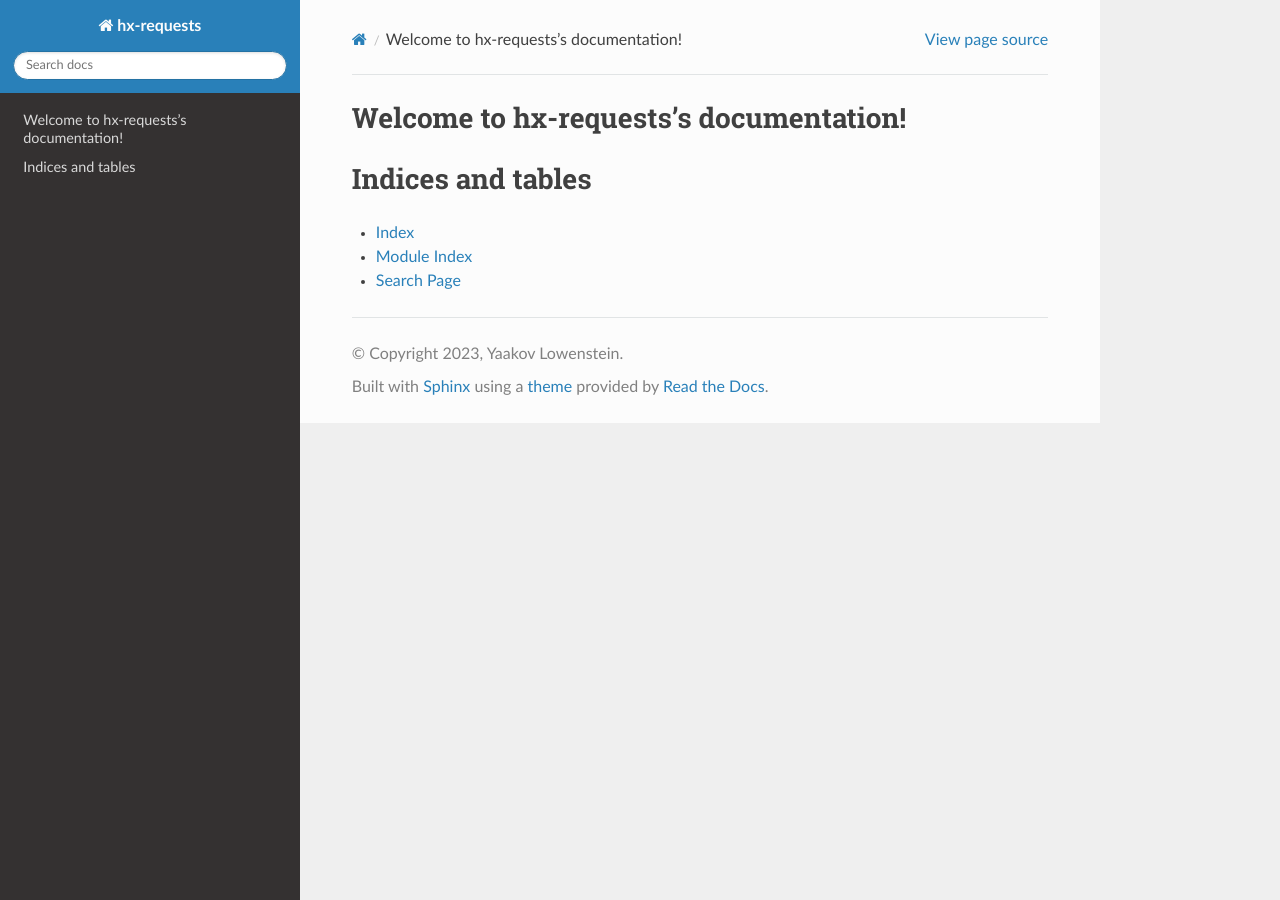
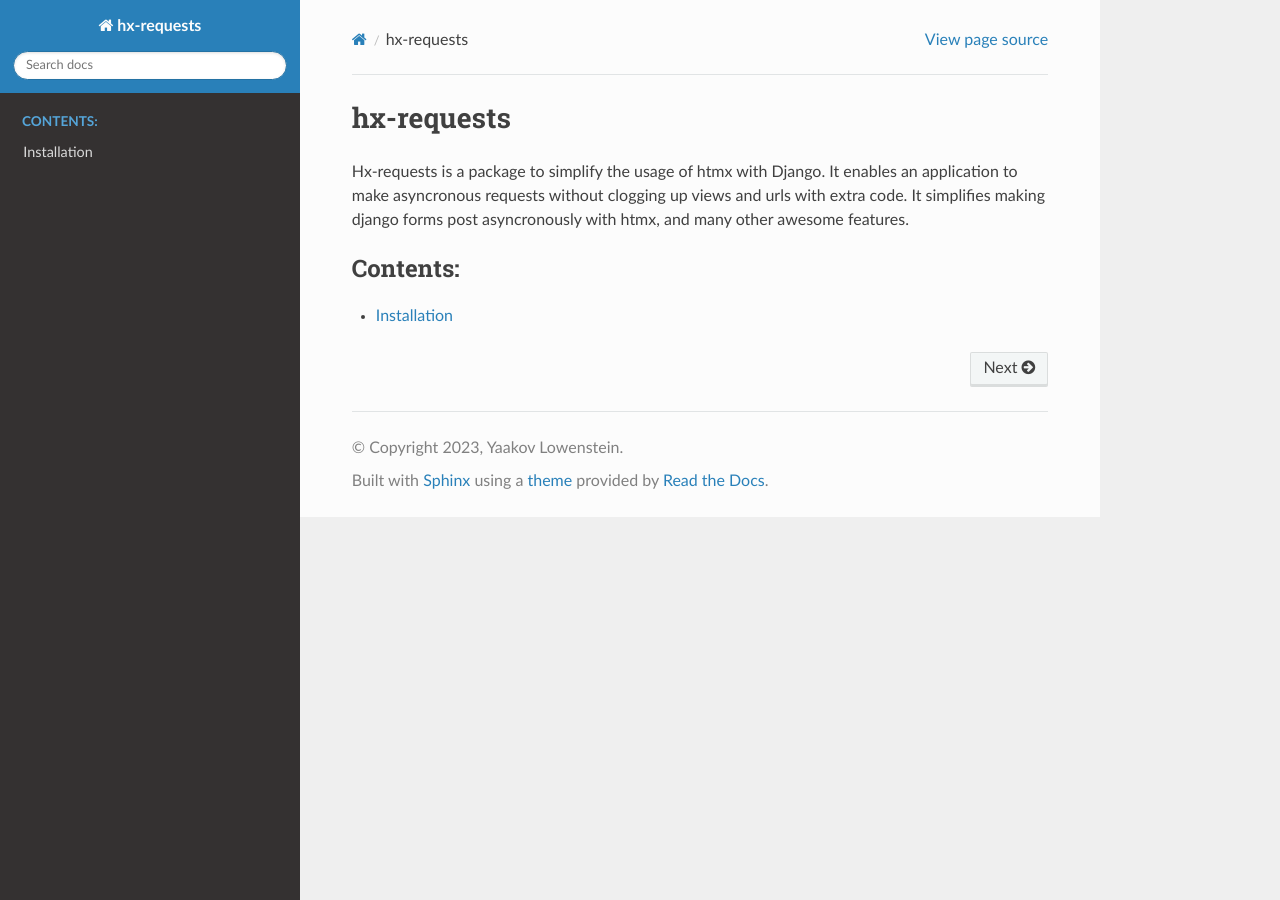
Before and after one commit to yaakovLowenstein/hx-requests, a Sphinx documentation site: the page built from docs/index.rst, in a window 1280 px wide. Built offline with Sphinx 7.4.7 and the Read the Docs theme 2.0.0, drawn with Linux system fonts in a browser that asks for light colours.

Commit message:
docs: Add docs on installation

```diff
--- a/docs/index.rst
+++ b/docs/index.rst
@@ -3,18 +3,16 @@
    You can adapt this file completely to your liking, but it should at least
    contain the root `toctree` directive.
 
-Welcome to hx-requests's documentation!
-=======================================
+hx-requests
+===========
+
+Hx-requests is a package to simplify the usage of htmx with Django.
+It enables an application to make asyncronous requests without clogging up
+views and urls with extra code. It simplifies making django forms post asyncronously
+with htmx, and many other awesome features.
 
 .. toctree::
    :maxdepth: 2
    :caption: Contents:
 
-
-
-Indices and tables
-==================
-
-* :ref:`genindex`
-* :ref:`modindex`
-* :ref:`search`
+   installation
```
Also changed, not shown: docs/installation.rst (added, +11 -0 lines).
